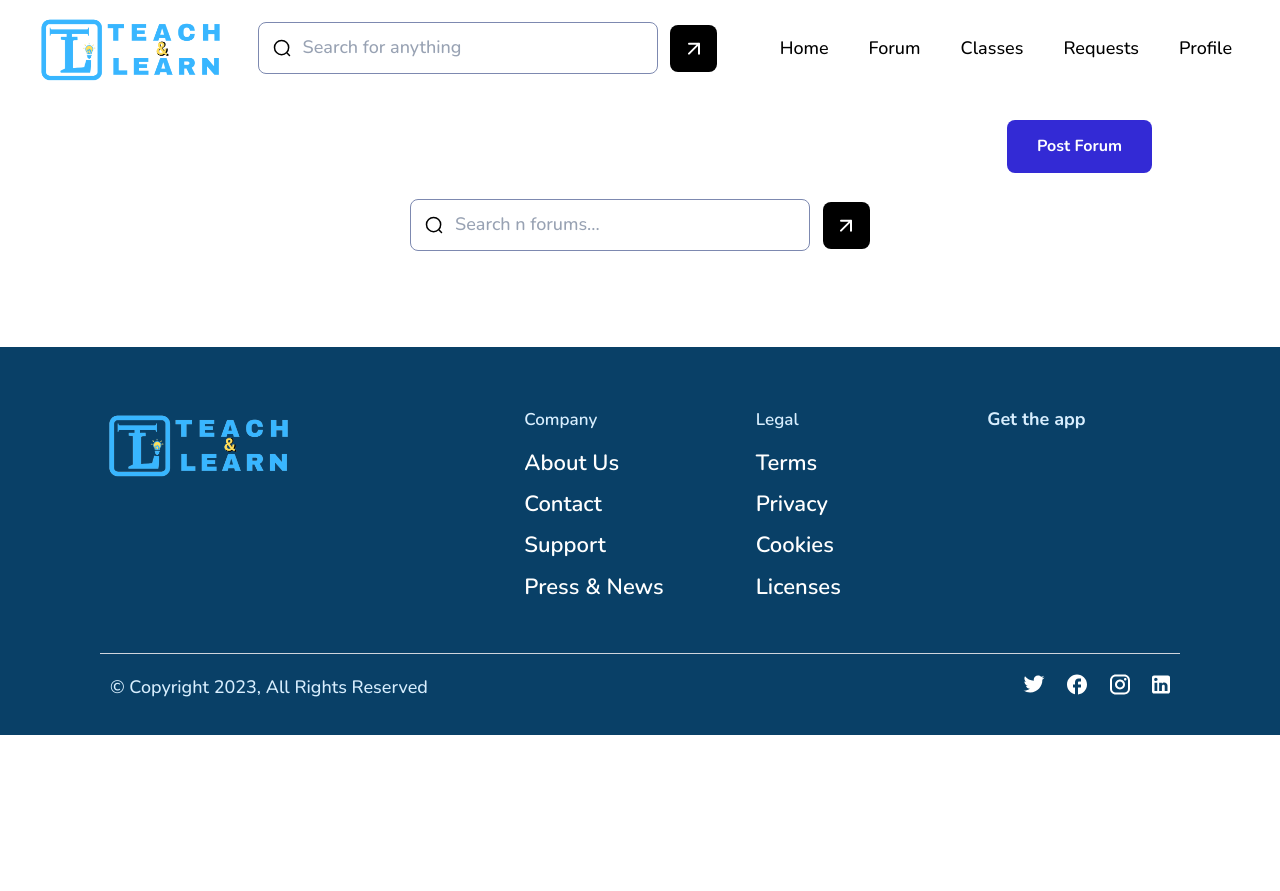
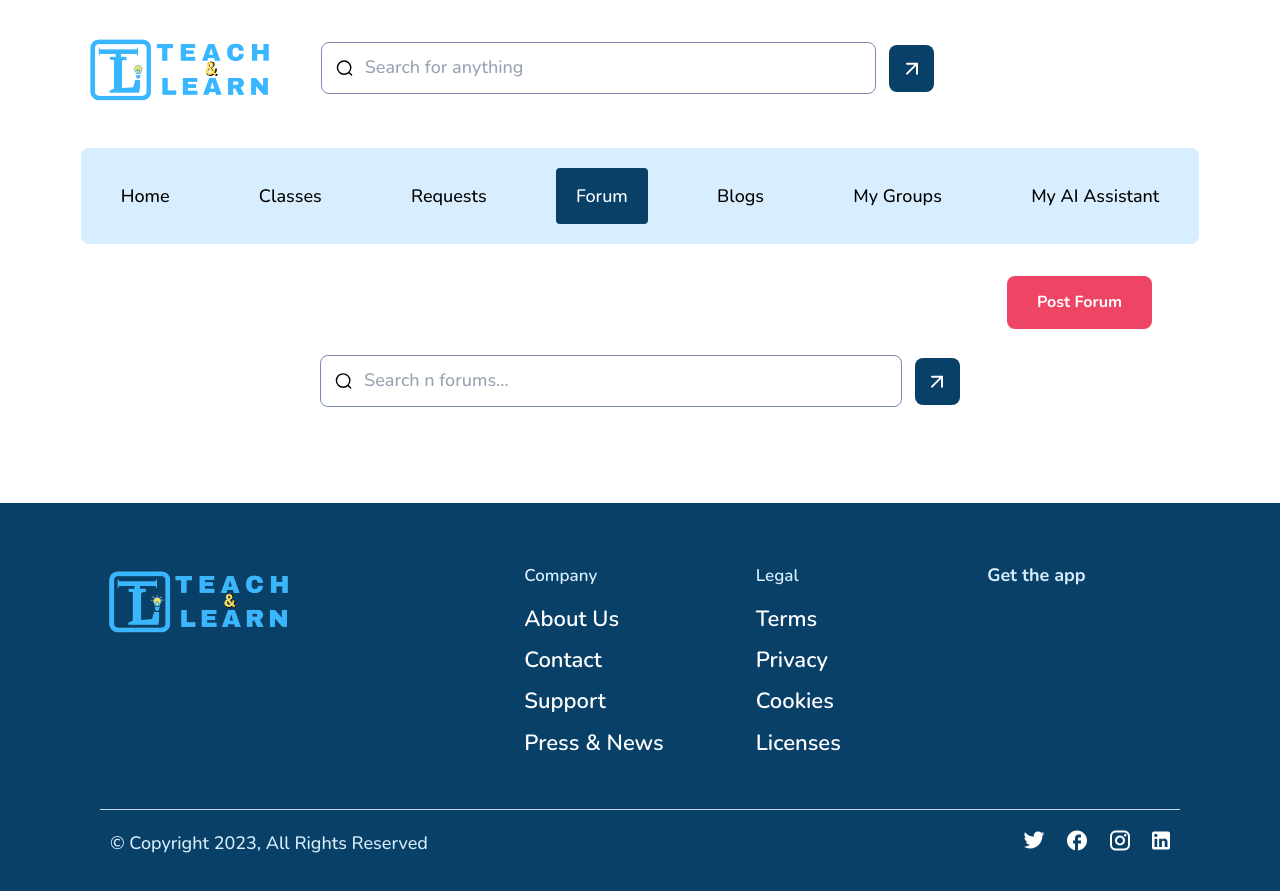
Before and after one commit to Garvit1809/teachnlearn, a React (Vite) app in the folder client/: page /forums in a window 1280 px wide. Before the commit the page ends 800 px from the top, so only its background shows below. Built offline with nearby package versions, Linux system fonts and the light colour scheme.

Commit message:
adding landing page carousel

```diff
--- a/client/src/components/forum-components/forumCard.tsx
+++ b/client/src/components/forum-components/forumCard.tsx
@@ -9,6 +9,7 @@ import { topNavigator } from "../../utils/helperFunctions";
 const Section = styled.div`
   /* border: 1px solid red; */
   background: #ffffff;
+  background: #094067;
   box-shadow: -4px 12px 16px -4px rgba(16, 24, 40, 0.08),
     -2px 4px 6px -2px rgba(16, 24, 40, 0.03);
   border-radius: 8px;
@@ -32,6 +33,7 @@ const Header = styled.div`
 
 const Tag = styled.div`
   color: #332ad5;
+  color: #ef4565;
   font-size: 20px;
   line-height: 27px;
   font-weight: 600;
@@ -45,6 +47,7 @@ const Question = styled.div`
   /* line-height: 35px; */
 
   color: #000000;
+  color: #d8eefe;
 
   font-family: "Nunito";
   font-style: normal;
@@ -70,6 +73,7 @@ const User = styled.div`
     font-weight: 500;
     font-size: 18px;
     color: #98a2b3;
+    color: #ffffff;
     letter-spacing: 0.035em;
   }
 
@@ -84,6 +88,7 @@ const User = styled.div`
     height: 5px;
     width: 5px;
     background-color: #bbb;
+    background-color: #fff;
     border-radius: 50%;
     display: inline-block;
   }
@@ -106,6 +111,7 @@ const Stats = styled.div`
       font-weight: 500;
       font-size: 18px;
       color: #475467;
+      color: #fff;
       letter-spacing: 0.035em;
     }
   }
@@ -155,7 +161,7 @@ const ForumCard = (props: forumCardProps) => {
         </User>
         <Stats>
           <div>
-            <Plus />
+            <Plus color="#fff" />
             <span>{props.upvotes.length}</span>
           </div>
           <div>
--- a/client/src/components/general-components/navbar.tsx
+++ b/client/src/components/general-components/navbar.tsx
@@ -1,30 +1,38 @@
-import React from "react";
+import React, { useEffect, useState } from "react";
 import TNL_Logo from "../../assets/TNL-logo.png";
 import styled from "styled-components";
-import { Link } from "react-router-dom";
 import SearchBar from "./searchBar";
+import UserChip from "./userChip";
+import { UserCookie, userProps } from "../../utils/userCookie";
+import NavbarLinks from "./navbarLinks";
+import { topNavigator } from "../../utils/helperFunctions";
+import { useNavigate } from "react-router-dom";
 
 const Section = styled.div`
   /* border: 1px solid red; */
-  display: flex;
+  /* padding: 1.75rem 3.5vw 0rem 3.5vw; */
+  padding-top: 1.75rem;
+  display: grid;
+  grid-template-columns: 1.8fr 6fr 2.2fr;
+  /* display: flex; */
+  box-sizing: border-box;
+  column-gap: 2.5rem;
   align-items: center;
-  justify-content: space-between;
-  padding-top: 0.5rem;
   font-family: "Nunito";
+  margin: 0 6.3vw 2.5rem 6.3vw;
 `;
 
 const SearchContainer = styled.div`
   /* border: 1px solid red; */
   display: flex;
   align-items: center;
-  margin-left: 2.5vw;
+  /* width: 100%; */
 `;
 
 const ImageContainer = styled.div`
   /* border: 1px solid red; */
   width: 200px;
   height: 80px;
-  margin-right: 2vw;
   img {
     width: 100%;
     height: 100%;
@@ -32,75 +40,68 @@ const ImageContainer = styled.div`
   }
 `;
 
-const Menu = styled.div`
-  display: flex;
-  align-items: center;
-  justify-content: space-around;
-  /* border: 1px solid red; */
-  /* margin-right: 1rem; */
-`;
+const UserWrapper = styled.div`
+  border-radius: 4px;
+  border: 1px solid #d5d9eb;
+  width: fit-content;
+  height: fit-content;
+  padding: 1rem 1.25rem;
+  cursor: pointer;
 
-const MenuItem = styled.div`
-  /* border: 1px solid lightblue; */
-  /* margin: 0 1rem; */
-  margin-right: 1.5rem;
-  padding: 0.5rem;
-  border-radius: 10px;
+  img {
+    /* margin-right: 0rem; */
+  }
 
-  font-weight: 500;
-  font-size: 18px;
-  line-height: 25px;
-  color: #000000;
-
-  &:last-child {
-    margin-right: 2.5rem;
+  span {
+    /* border: 1px solid red; */
   }
 `;
 
-const navOptions = [
-  {
-    title: "Home",
-    link: "/",
-  },
-  {
-    title: "Forum",
-    link: "/forums",
-  },
-  {
-    title: "Classes",
-    link: "/classes",
-  },
-  {
-    title: "Requests",
-    link: "/requests",
-  },
-  {
-    title: "Profile",
-    link: "/me",
-  },
-];
+const Navbar = () => {
+  const [localUser, setLocalUser] = useState<userProps>();
 
-const Navbar = () => {
+  const { fetchLocalUserData } = UserCookie();
+
+  useEffect(() => {
+    fetchLocalUserData().then((user) => {
+      setLocalUser(user);
+    });
+  }, []);
+
+  const navigate = useNavigate();
+
+  const profileNavigation = () => {
+    topNavigator();
+    navigate("/me");
+  };
+
   return (
-    <Section>
-      <SearchContainer>
+    <>
+      <Section>
         <ImageContainer>
           <img src={TNL_Logo} alt="tnl_logo" />
         </ImageContainer>
-        <SearchBar />
-      </SearchContainer>
-      <Menu>
-        {navOptions.map((option, index) => {
-          return (
-            <MenuItem key={index}>
-              <Link to={option.link}>
-                <span>{option.title}</span>
-              </Link>
-            </MenuItem>
-          );
-        })}
-      </Menu>
-    </Section>
+        <SearchContainer>
+          <SearchBar />
+        </SearchContainer>
+        {localUser && (
+          <UserWrapper onClick={profileNavigation}>
+            <UserChip
+              // name={localUser.name.split(" ")[0]}
+              name={
+                localUser.name.length > 16
+                  ? localUser.name.split(" ")[0]
+                  : localUser.name
+              }
+              photo={localUser.photo}
+              imgSize="1.75rem"
+              textSize="1.25em"
+            />
+          </UserWrapper>
+        )}
+      </Section>
+      <NavbarLinks />
+    </>
   );
 };
 
--- /dev/null
+++ b/client/src/components/general-components/navbarLinks.tsx
@@ -0,0 +1,99 @@
+import React, { useEffect, useState } from "react";
+import styled from "styled-components";
+import { topNavigator } from "../../utils/helperFunctions";
+import { useNavigate } from "react-router-dom";
+
+const Menu = styled.div`
+  margin: 0 6.3vw;
+  padding: 1.25rem;
+  display: flex;
+  justify-content: space-between;
+  align-items: flex-start;
+  border-radius: 0.5rem;
+  background: #d8eefe;
+`;
+
+interface menuItemProps {
+  isActive: boolean;
+}
+
+const MenuItem = styled.div<menuItemProps>`
+  display: flex;
+  padding: 1rem 1.25rem;
+  align-items: flex-start;
+  gap: 0.625rem;
+  border-radius: 0.25rem;
+  background: ${(p) => (p.isActive ? "#094067" : "none")};
+  color: ${(p) => (p.isActive ? "white" : "black")};
+  font-size: 1.125rem;
+  font-family: "Nunito";
+  font-style: normal;
+  font-weight: 500;
+  line-height: normal;
+  cursor: pointer;
+  transition: all 0.15s linear;
+`;
+
+const navOptions = [
+  {
+    title: "Home",
+    link: "/",
+  },
+  {
+    title: "Classes",
+    link: "/classes",
+  },
+  {
+    title: "Requests",
+    link: "/requests",
+  },
+  {
+    title: "Forum",
+    link: "/forums",
+  },
+  {
+    title: "Blogs",
+    link: "/blogs",
+  },
+  {
+    title: "My Groups",
+    link: "/grps",
+  },
+  {
+    title: "My AI Assistant",
+    link: "/myai",
+  },
+];
+
+const NavbarLinks = () => {
+  const [currentPath, setCurrentPath] = useState("");
+
+  useEffect(() => {
+    console.log(window.location.pathname);
+    setCurrentPath(window.location.pathname);
+  }, [window.location.pathname]);
+
+  const navigate = useNavigate();
+  const navigationhandler = (link: string) => {
+    topNavigator();
+    setCurrentPath(link);
+    navigate(link);
+  };
+  return (
+    <Menu>
+      {navOptions.map((option, index) => {
+        return (
+          <MenuItem
+            key={index}
+            isActive={option.link == currentPath}
+            onClick={() => navigationhandler(option.link)}
+          >
+            <span>{option.title}</span>
+          </MenuItem>
+        );
+      })}
+    </Menu>
+  );
+};
+
+export default NavbarLinks;
--- a/client/src/components/general-components/searchBar.tsx
+++ b/client/src/components/general-components/searchBar.tsx
@@ -4,8 +4,10 @@ import { Arrow, SearchIcon } from "./svg";
 
 const Section = styled.div`
   /* border: 1px solid red; */
+  width: 100%;
   form {
     display: flex;
+    width: 100%;
     align-items: center;
     /* justify-content: ; */
 
@@ -21,6 +23,7 @@ const Section = styled.div`
       height: 47px;
 
       background: #000000;
+      background: #094067;
       border-radius: 8px;
 
       border: 0;
@@ -37,13 +40,14 @@ const SearchBox = styled.div`
   align-items: center;
   padding: 16px 14px;
   gap: 12px;
-  /* width: 471px; */
+  width: 100%;
   height: 52px;
   border: 1px solid #7d89b0;
   border-radius: 8px;
   margin-right: 1vw;
 
   input {
+    width: 100%;
     font-family: "Nunito";
     font-style: normal;
     font-weight: 500;
@@ -53,18 +57,18 @@ const SearchBox = styled.div`
     border: none;
     min-width: 340px;
 
-    &::placeholder{
+    &::placeholder {
       color: #98a2b3;
     }
 
-    &:focus{
+    &:focus {
       outline: none;
     }
   }
 `;
 
 interface searchProps {
-  placeholderText?: string
+  placeholderText?: string;
 }
 
 const SearchBar = (props: searchProps) => {
@@ -73,7 +77,10 @@ const SearchBar = (props: searchProps) => {
       <form>
         <SearchBox>
           <SearchIcon />
-          <input type="text" placeholder={props.placeholderText || 'Search for anything'} />
+          <input
+            type="text"
+            placeholder={props.placeholderText || "Search for anything"}
+          />
         </SearchBox>
         <button>
           <Arrow strokeColor="white" />
--- a/client/src/components/general-components/svg.tsx
+++ b/client/src/components/general-components/svg.tsx
@@ -206,7 +206,8 @@ export const Comments = () => {
     >
       <path
         d="M10.7074 1.53647C6.38458 1.93621 2.99999 5.57285 2.99999 10C2.99999 10.95 3.15584 11.8636 3.44336 12.7166C3.55156 13.0376 3.60566 13.1981 3.61542 13.3214C3.62506 13.4432 3.61777 13.5286 3.58764 13.6469C3.55714 13.7668 3.48979 13.8915 3.35508 14.1408L1.71943 17.1684C1.48612 17.6002 1.36946 17.8161 1.39557 17.9828C1.41831 18.1279 1.50374 18.2557 1.62917 18.3322C1.77317 18.4201 2.01729 18.3948 2.50553 18.3444L7.62655 17.815C7.78157 17.799 7.85919 17.791 7.92985 17.7937C7.99936 17.7963 8.04844 17.8029 8.11622 17.8185C8.18514 17.8344 8.27181 17.8678 8.44515 17.9345C9.3932 18.2998 10.4232 18.5 11.5 18.5C15.9308 18.5 19.5698 15.1098 19.9645 10.7819M19.1213 2.37868C20.2929 3.55025 20.2929 5.44975 19.1213 6.62132C17.9497 7.79289 16.0502 7.79289 14.8787 6.62132C13.7071 5.44975 13.7071 3.55025 14.8787 2.37868C16.0502 1.20711 17.9497 1.20711 19.1213 2.37868Z"
-        stroke="#475467"
+        // stroke="#475467"
+        stroke="#fff"
         stroke-width="1.5"
         stroke-linecap="round"
         stroke-linejoin="round"
--- a/client/src/pages/forum/forum.tsx
+++ b/client/src/pages/forum/forum.tsx
@@ -27,8 +27,9 @@ const HeaderBtn = styled.div`
 `;
 
 const TopBar = styled.div`
-  width: 100%;
   /* border: 1px solid red; */
+  width: 50%;
+  margin: 1rem auto;
   display: flex;
   align-items: center;
   justify-content: center;
--- a/client/src/pages/forum/singleForum.tsx
+++ b/client/src/pages/forum/singleForum.tsx
@@ -43,6 +43,7 @@ export const PostBtn = styled.div`
   padding: 14px 30px;
   gap: 10px;
   background: rgb(51, 42, 213);
+  background: #ef4565;
   border-radius: 8px;
   outline: none;
   border: none;
--- a/client/src/pages/landing-page/landingPage.tsx
+++ b/client/src/pages/landing-page/landingPage.tsx
@@ -12,35 +12,68 @@ import img5 from "../../assets/landingPageImg5.png";
 import img6 from "../../assets/landingPageImg6.png";
 import Footer from "../../components/general-components/footer/footer";
 
-import wave from "../../assets/wave.png";
-import wave2 from "../../assets/wave2.png";
 import { useNavigate } from "react-router-dom";
 import YoutubeCarousel from "../../components/home-comp/youtubeCarousel";
 import { topNavigator } from "../../utils/helperFunctions";
+import Carousel from "react-multi-carousel";
+import "react-multi-carousel/lib/styles.css";
 
 const Section = styled.div`
   display: flex;
   flex-direction: column;
   align-items: center;
-  padding: 0px 0px 50px;
-  gap: 40px;
+  padding: 0px 0px 40px;
+  gap: 18px;
   background: #d8eefe;
   /* min-height: 100vh; */
-  /* border: 1px solid red; */
+
+  div.carousel-wrapper {
+    /* border: 1px solid red; */
+    width: 90vw;
+    position: relative;
+  }
+
+  .carousel-container {
+    width: 90vw;
+    position: unset;
+
+    .react-multiple-carousel__arrow {
+      position: absolute;
+      width: 2rem;
+      height: 2rem;
+    }
+
+    .react-multiple-carousel__arrow--left {
+      left: calc(-4% + 2px);
+      /* width: 2rem; */
+      /* height: 2rem; */
+      border-radius: 2.6875rem;
+      background: #094067;
+    }
+
+    .react-multiple-carousel__arrow--right {
+      right: calc(-4% + 1px);
+      /* width: 2rem; */
+      /* height: 2rem; */
+      border-radius: 2.6875rem;
+      background: #094067;
+    }
+  }
 `;
 const Header = styled.div`
   width: 100%;
   /* border: 1px solid red; */
   display: flex;
   justify-content: space-between;
+  /* padding: 20px 4vw 0; */
   padding-top: 20px;
 `;
 
 const ImageContainer = styled.div`
   /* border: 1px solid red; */
-  width: 200px;
-  height: 80px;
-  margin-left: 2vw;
+  width: 160px;
+  height: 60px;
+  margin-left: 4vw;
   img {
     width: 100%;
     height: 100%;
@@ -51,18 +84,14 @@ const ImageContainer = styled.div`
 const AuthButtons = styled.div`
   /* border: 1px solid red; */
   display: flex;
+  margin-right: 4vw;
   align-items: center;
   justify-content: center;
-  margin-right: 4rem;
+  /* margin-right: 4rem; */
   gap: 20px;
 
   div.signup {
     background: #3da9fc;
-    font-family: "Nunito";
-    font-style: normal;
-    font-weight: 700;
-    font-size: 16px;
-    line-height: 22px;
     color: #fffffe;
   }
 `;
@@ -71,7 +100,7 @@ const AuthButton = styled.div`
   display: flex;
   flex-direction: row;
   align-items: flex-start;
-  padding: 16px 32px;
+  padding: 12px 26px;
   gap: 10px;
   background: #ffffff;
   border-radius: 2px;
@@ -80,7 +109,7 @@ const AuthButton = styled.div`
   font-family: "Nunito";
   font-style: normal;
   font-weight: 700;
-  font-size: 16px;
+  font-size: 14px;
   line-height: 22px;
   color: #2b2c34;
   cursor: pointer;
@@ -93,27 +122,33 @@ const BlogHeader = styled.div`
   align-items: center;
   padding: 12px 16px;
   gap: 20px;
-  width: 80%;
+  width: 85%;
   background: #094067;
   border-radius: 4px;
 
   font-family: "Nunito";
   font-style: normal;
   font-weight: 500;
-  font-size: 18px;
-  line-height: 25px;
+  font-size: 16px;
+  line-height: 18px;
   color: #ffffff;
   cursor: pointer;
+  box-sizing: border-box;
+
+  span.bold {
+    color: #ef4565;
+    text-transform: uppercase;
+    font-weight: 700;
+  }
 `;
 
 const SlideContainer = styled.div`
   /* border: 1px solid red; */
   display: flex;
   flex-direction: row;
-  align-items: center;
   justify-content: space-between;
   padding: 0px;
-  width: 80%;
+  box-sizing: border-box;
 `;
 
 const InfoContainer = styled.div`
@@ -122,10 +157,13 @@ const InfoContainer = styled.div`
   display: flex;
   flex-direction: column;
   align-items: flex-start;
-  justify-content: flex-start;
+  /* align-items: center; */
+  justify-content: center;
+  box-sizing: border-box;
   gap: 32px;
   padding: 0px;
-  padding-top: 60px;
+  padding-left: 20px;
+  /* padding-top: 60px; */
 `;
 
 const Diagram = styled.div`
@@ -142,69 +180,13 @@ const Diagram = styled.div`
 
 const Headings = styled.div`
   /* border: 1px solid green; */
-  font-family: "Nunito";
-  font-style: normal;
-  font-weight: 700;
-  font-size: 32px;
-  line-height: 1.2;
-  color: #000000;
 
   h2 {
     color: #000;
     font-size: 3.75rem;
-    font-family: Nunito;
+    font-family: "Nunito";
     font-weight: 700;
     line-height: 124.9%;
-  }
-`;
-
-const Description = styled.div`
-  /* border: 1px solid red; */
-  font-family: "Nunito";
-  font-style: normal;
-  font-weight: 400;
-  font-size: 22px;
-  line-height: 33px;
-  color: #000000;
-  width: 85%;
-`;
-
-const GetStartedContainer = styled.div`
-  /* border: 1px solid green; */
-  display: flex;
-  flex-direction: row;
-  /* align-items: center; */
-  padding: 0px;
-  gap: 20px;
-  width: 80%;
-
-  div {
-    display: flex;
-    align-items: flex-start;
-    padding: 22px 34px;
-    gap: 10px;
-    background: #ef4565;
-    border-radius: 2px;
-
-    font-family: "Nunito";
-    font-style: normal;
-    font-weight: 700;
-    font-size: 18px;
-    line-height: 25px;
-    letter-spacing: 0.02em;
-    color: #ffffff;
-    cursor: pointer;
-  }
-
-  span {
-    /* border: 1px solid red; */
-    width: 40%;
-    font-family: "Nunito";
-    font-style: normal;
-    font-weight: 400;
-    font-size: 14px;
-    line-height: 19px;
-    color: #000000;
   }
 `;
 
@@ -213,10 +195,11 @@ const Indicator = styled.div`
   display: flex;
   align-items: center;
   padding: 0px;
-  gap: 4px;
-  transition: all 0.15s linear;
+  margin-right: 1rem;
+  cursor: pointer;
 
   div {
+    transition: all 0.15s linear;
     width: 12px;
     height: 12px;
     background: #094067;
@@ -224,26 +207,9 @@ const Indicator = styled.div`
   }
 
   div.rect {
+    transition: all 0.15s linear;
     width: 32px;
     height: 10px;
-  }
-`;
-
-const WaveCont = styled.div`
-  /* overflow-x: hidden; */
-  /* border: 1px solid yellow; */
-  position: relative;
-  z-index: 1;
-
-  img {
-    z-index: 1;
-    width: 100%;
-  }
-
-  div {
-    position: absolute;
-    top: 4px;
-    z-index: -1;
   }
 `;
 
@@ -299,18 +265,18 @@ const DescContainer = styled.div`
 const YoutubeWrapper = styled.div`
   /* border: 1px solid red; */
   width: 90%;
-  margin: 4rem auto 0;
+  margin: 2rem auto 0;
 `;
 
 const slideData = [
   {
-    heading1: "Connect with students from all across the globe",
+    heading: "Connect with students from all across the globe",
     description:
       "Leverage our interactive platform to foster cross cultural connections and collaborative learning with students from all around the world.",
     img: img1,
   },
   {
-    heading1: "Share your problems Share their solutions.",
+    heading: "Share your problems Share their solutions.",
     description:
       "Participate in open discussions to share your problems, while gaining insights and solutions from others in a collaborative environment.",
     img: img2,
@@ -341,9 +307,48 @@ const slideData = [
   },
 ];
 
+const responsive = {
+  desktop: {
+    breakpoint: { max: 3000, min: 1024 },
+    items: 1,
+    slidesToSlide: 1, // optional, default to 1.
+  },
+  tablet: {
+    breakpoint: { max: 1024, min: 464 },
+    items: 1,
+    slidesToSlide: 1, // optional, default to 1.
+  },
+  mobile: {
+    breakpoint: { max: 464, min: 0 },
+    items: 1,
+    slidesToSlide: 1, // optional, default to 1.
+  },
+};
+
+const CustomDot = ({ onMove, index, onClick, active }: any) => {
+  return (
+    <Indicator onClick={() => onClick()}>
+      <div className={active ? "rect" : undefined}></div>
+    </Indicator>
+  );
+};
+
+const slides = slideData.map((data, index) => {
+  return (
+    <SlideContainer key={index}>
+      <InfoContainer>
+        <Headings>
+          <h2>{data.heading}</h2>
+        </Headings>
+      </InfoContainer>
+      <Diagram>
+        <img src={data.img} alt="" />
+      </Diagram>
+    </SlideContainer>
+  );
+});
+
 const LandingPage = () => {
-  const [currentSlide, setCurrentSlide] = useState<number>(0);
-
   const navigate = useNavigate();
   const navigationHandler = (link: string) => {
     topNavigator();
@@ -371,50 +376,27 @@ const LandingPage = () => {
         </Header>
         <BlogHeader>
           <span>
-            Check out our blog to learn about Feyman’s Technique and much more
+            Check out our <span className="bold">blog</span> to learn about
+            Feyman’s Technique and much more
           </span>
           <Arrow strokeColor="#FFFFFF" />
         </BlogHeader>
-        <SlideContainer>
-          <InfoContainer>
-            <Headings>
-              <h2>Connect with students from all across the globe</h2>
-            </Headings>
-            {/* <Description>
-              <p>
-                Leverage our interactive platform to foster cross cultural
-                connections and collaborative learning with students from all
-                around the world.
-              </p>
-            </Description>
-            <GetStartedContainer>
-              <div>Get Started</div>
-              <span>
-                You can join and enroll in your first class in under 3 minutes!
-              </span>
-            </GetStartedContainer> */}
-            <Indicator>
-              {slideData.map((slide, index) => {
-                console.log(index);
-                return (
-                  <div
-                    className={currentSlide == index ? "rect" : undefined}
-                  ></div>
-                );
-              })}
-            </Indicator>
-          </InfoContainer>
-          <Diagram>
-            <img src={img1} alt="" />
-          </Diagram>
-        </SlideContainer>
+        <div className="carousel-wrapper">
+          <Carousel
+            containerClass="carousel-container"
+            responsive={responsive}
+            infinite={true}
+            showDots={true}
+            autoPlay={true}
+            autoPlaySpeed={5000}
+            customTransition="all 1s"
+            transitionDuration={1000}
+            customDot={<CustomDot />}
+          >
+            {slides}
+          </Carousel>
+        </div>
       </Section>
-      <WaveCont>
-        <img src={wave} alt="" />
-        <div className="wave2">
-          <img src={wave2} alt="" />
-        </div>
-      </WaveCont>
       <YoutubeWrapper>
         <YoutubeCarousel />
       </YoutubeWrapper>
```
